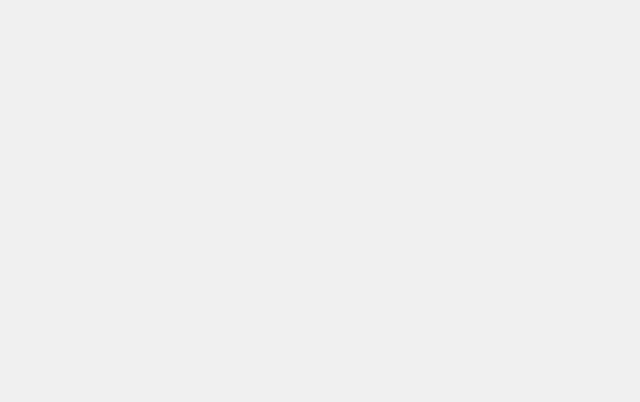
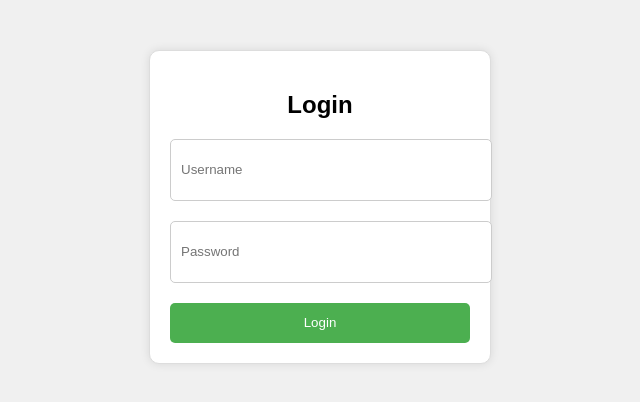
Before and after one commit to Kalidasu23/Kalidasu.html, a plain HTML site: page index.html in a window 1280 px wide. Shown: the whole page, without its empty margins (320-960 px from the left). Drawn offline with Linux system fonts and the light colour scheme.

Commit message:
Update index.html

```diff
--- a/index.html
+++ b/index.html
@@ -3,22 +3,56 @@
 <head>
     <meta charset="UTF-8">
     <meta name="viewport" content="width=device-width, initial-scale=1.0">
-    <title>Introduction</title>
+    <title>Login</title>
     <style>
         body {
             font-family: Arial, sans-serif;
-            margin: 20px;
             background-color: #f0f0f0;
         }
-        .intro {
-            width: 80%;
-            margin: 0 auto;
+        .login-container {
+            width: 300px;
+            margin: 50px auto;
             padding: 20px;
             background-color: #fff;
+            border: 1px solid #ddd;
             border-radius: 10px;
             box-shadow: 0 0 10px rgba(0, 0, 0, 0.1);
         }
-        h1 {
-            color: #333;
+        .login-container h2 {
             text-align: center;
+            margin-bottom: 20px;
         }
+        .login-container input[type="text"], .login-container input[type="password"] {
+            width: 100%;
+            height: 40px;
+            margin-bottom: 20px;
+            padding: 10px;
+            border: 1px solid #ccc;
+            border-radius: 5px;
+        }
+        .login-container input[type="submit"] {
+            width: 100%;
+            height: 40px;
+            background-color: #4CAF50;
+            color: #fff;
+            padding: 10px;
+            border: none;
+            border-radius: 5px;
+            cursor: pointer;
+        }
+        .login-container input[type="submit"]:hover {
+            background-color: #3e8e41;
+        }
+    </style>
+</head>
+<body>
+    <div class="login-container">
+        <h2>Login</h2>
+        <form>
+            <input type="text" placeholder="Username" required>
+            <input type="password" placeholder="Password" required>
+            <input type="submit" value="Login">
+        </form>
+    </div>
+</body>
+</html>
```
